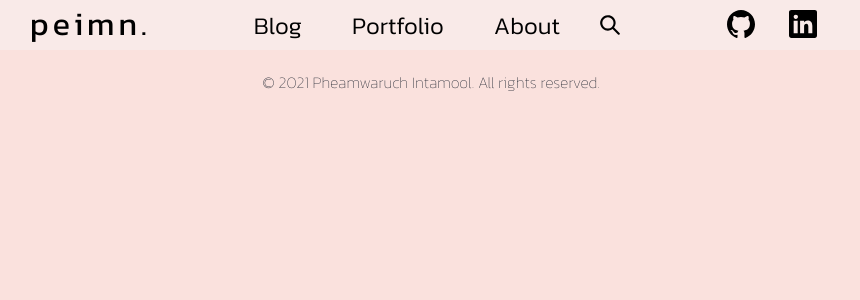
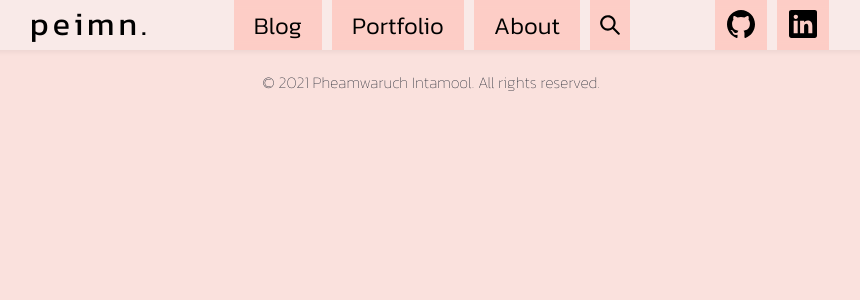
Before and after one commit to PeemPeimn/peimn-blog--public-, a Next.js app: page / in a window 1280 px wide. Shown: the top 300 px of the page, without its empty margins (209-1069 px from the left). Built offline with nearby package versions, Linux system fonts and the light colour scheme.

Commit message:
Day 8 - Fixed Box shadows and Hover animation

```diff
--- a/components/navbar.js
+++ b/components/navbar.js
@@ -36,7 +36,7 @@ const NavBar = props => {
           About
         </LinkItem>
 
-        <LinkItem href="/search" p='5px 10px 0px 10px' >
+        <LinkItem href="/search" path={path} p='5px 10px 0px 10px' >
           <SearchIcon w='20px' h='20px'/>
         </LinkItem>
 
@@ -82,8 +82,9 @@ const LinkItem = ({ href, path, _target, children, ...props }) => {
         className={ styles.navLink }
         m='0px 5px 0px 5px'
         p='8px 20px 0px 20px'
-        borderRadius={10}
         bgColor={active ? 'rgba(252, 213, 206, 0.7)' : undefined}
+        borderBottom={active ? "2px" : "0px"}
+        borderColor="black"
         _target={_target}
         textDecoration = 'none !important'
         {...props}
--- a/styles/globals.css
+++ b/styles/globals.css
@@ -9,6 +9,7 @@ body {
   padding-top: 0;
   margin: 0;
   font-family: "Kanit" !important;
+  font-weight: 400;
   font-size: 17px;
 }
 
@@ -20,3 +21,7 @@ a {
 * {
   box-sizing: border-box;
 }
+
+*:focus {
+  box-shadow: none !important;
+}
--- a/styles/navbar.module.css
+++ b/styles/navbar.module.css
@@ -9,6 +9,7 @@
   display: flex;
   justify-content: center;
   user-select: none;
+  box-shadow: 0px 1px 5px 1px rgb(0, 0, 0, 0.06);
   z-index: 100;
 }
 
@@ -44,9 +45,12 @@
   color: #4cc9f0;
 }
 
+.navLink {
+  animation: UNHOVER 0.7s forwards;
+}
+
 .navLink:hover {
-  background-color: rgba(254, 197, 187, 0.459);
-  border-radius: 10px;
+  animation: HOVER 0.7s forwards;
 }
 
 .normalBox {
@@ -55,12 +59,11 @@
 
 .menuItem {
   margin: 0px !important;
+  animation: UNHOVER 0.7s forwards;
 }
 
 .menuItem:hover {
-  background-color: rgba(255, 255, 255, 0.459);
-  border: 2px;
-  border-color: rgb(202, 153, 111);
+  animation: HOVER 1s forwards;
 }
 
 @media screen and (max-width: 850px) {
@@ -75,3 +78,21 @@
     display: flex;
   }
 }
+
+@keyframes HOVER {
+  100% {
+    background-color: rgba(254, 197, 187, 0.75);
+  }
+  0% {
+    background-color: rgb(248, 237, 235, 0);
+  }
+}
+
+@keyframes UNHOVER {
+  0% {
+    background-color: rgba(254, 197, 187, 0.75);
+  }
+  100% {
+    background-color: rgb(248, 237, 235, 0);
+  }
+}
```
